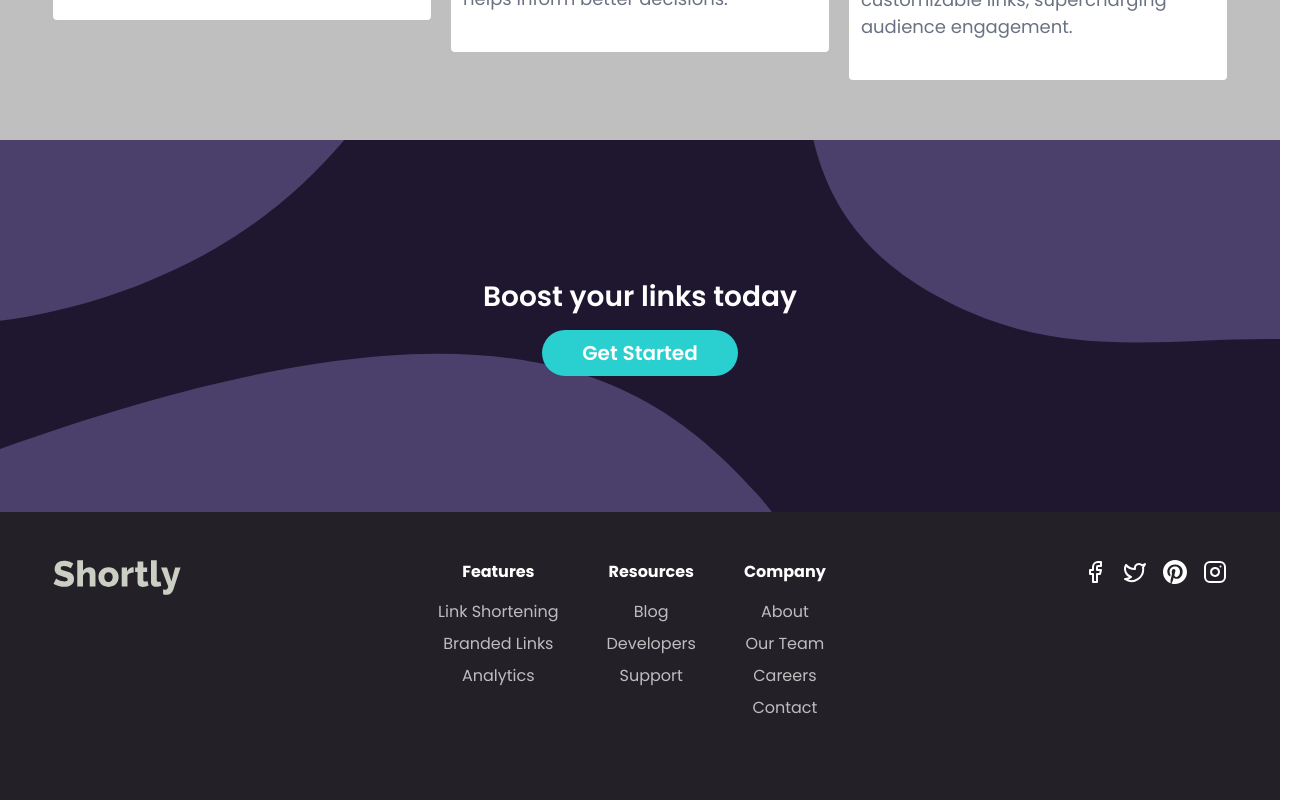
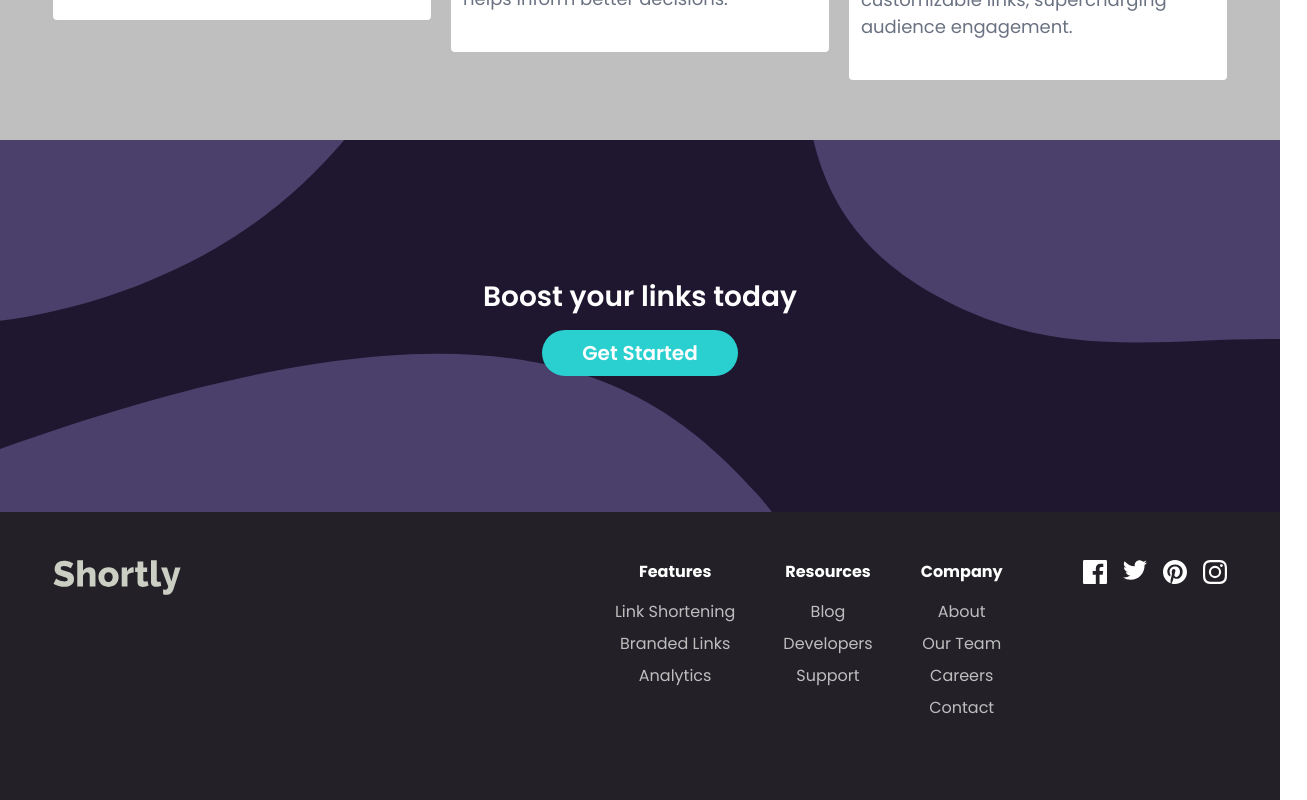
Before and after one commit to skrillzofficial/URL-shortening-API, a React (Vite) app: page / in a window 1280 px wide. Shown: the part 1163-1963 px from the top of the page, 1307 px wide, since content can reach past the window. Built offline with nearby package versions, Linux system fonts and the light colour scheme.

Commit message:
issue 1-4 fixed

```diff
--- a/src/Components/Footer.jsx
+++ b/src/Components/Footer.jsx
@@ -2,6 +2,9 @@ import React from 'react';
 import { Facebook, Twitter, Instagram,} from 'lucide-react';
 import logo from "../assets/images/logo.svg";
 import pininterest from "../assets/images/icon-pinterest.svg"
+import facebook from "../assets/images/icon-facebook.svg"
+import twitter from "../assets/images/icon-twitter.svg"
+import instagram from "../assets/images/icon-instagram.svg"
 
 const Footer = () => {
   return (
@@ -13,15 +16,18 @@ const Footer = () => {
           <img src={logo} alt="Logo" className="w-32 invert"/>
         </div>
 
-        {/* Middle links section */}
-        <div className="flex flex-col  md:flex-row gap-12 mb-8 ">
+
+       {/* Div for social and icons */}
+       <div className='flex flex-col md:flex-row items-start md:justify-between md:gap-10 lg:gap-20'>
+         {/* Middle links section */}
+        <div className="flex flex-col  md:flex-row gap-10 lg:gap-12 mb-8  ">
           {/* Features Column */}
           <div>
             <h3 className="text-white font-bold mb-4">Features</h3>
             <div className="flex flex-col opacity-70 gap-2">
-              <a href="#" className="text-white md:hover:text-[hsl(180,66%,49%)]">Link Shortening</a>
-              <a href="#" className="text-white md:hover:text-[hsl(180,66%,49%)]">Branded Links</a>
-              <a href="#" className="text-white md:hover:text-[hsl(180,66%,49%)]">Analytics</a>
+              <a href="#" className="text-white pointer-events-none  md:hover:text-[hsl(180,66%,49%)]">Link Shortening</a>
+              <a href="#" className="text-white pointer-events-none  md:hover:text-[hsl(180,66%,49%)]">Branded Links</a>
+              <a href="#" className="text-white pointer-events-none  md:hover:text-[hsl(180,66%,49%)]">Analytics</a>
             </div>
           </div>
 
@@ -29,9 +35,9 @@ const Footer = () => {
           <div>
             <h3 className="text-white font-bold mb-4">Resources</h3>
             <div className="flex flex-col opacity-70 gap-2">
-              <a href="#" className="text-white md:hover:text-[hsl(180,66%,49%)]">Blog</a>
-              <a href="#" className="text-white md:hover:text-[hsl(180,66%,49%)]">Developers</a>
-              <a href="#" className="text-white md:hover:text-[hsl(180,66%,49%)]">Support</a>
+              <a href="#" className="text-white pointer-events-none  md:hover:text-[hsl(180,66%,49%)]">Blog</a>
+              <a href="#" className="text-white pointer-events-none  md:hover:text-[hsl(180,66%,49%)]">Developers</a>
+              <a href="#" className="text-white pointer-events-none  md:hover:text-[hsl(180,66%,49%)]">Support</a>
             </div>
           </div>
 
@@ -39,29 +45,32 @@ const Footer = () => {
           <div>
             <h3 className="text-white font-bold mb-4">Company</h3>
             <div className="flex flex-col opacity-70 gap-2">
-              <a href="#" className="text-white md:hover:text-[hsl(180,66%,49%)]">About</a>
-              <a href="#" className="text-white md:hover:text-[hsl(180,66%,49%)]">Our Team</a>
-              <a href="#" className="text-white md:hover:text-[hsl(180,66%,49%)]">Careers</a>
-              <a href="#" className="text-white md:hover:text-[hsl(180,66%,49%)]">Contact</a>
+              <a href="#" className="text-white pointer-events-none  md:hover:text-[hsl(180,66%,49%)]">About</a>
+              <a href="#" className="text-white pointer-events-none  md:hover:text-[hsl(180,66%,49%)]">Our Team</a>
+              <a href="#" className="text-white pointer-events-none  md:hover:text-[hsl(180,66%,49%)]">Careers</a>
+              <a href="#" className="text-white pointer-events-none  md:hover:text-[hsl(180,66%,49%)]">Contact</a>
             </div>
           </div>
         </div>
 
         {/* Social icons on the right */}
         <div className="flex gap-4">
-          <a href="#" className="text-white hover:md:hover:text-[hsl(180,66%,49%)]">
-            <Facebook size={24} />
+          <a href="#" className="text-white pointer-events-none  hover:md:hover:text-[hsl(180,66%,49%)]">
+           <img src={facebook} alt="pininterest logo" width={24} />
           </a>
-          <a href="#" className="text-white md:hover:text-[hsl(180,66%,49%)]">
-            <Twitter size={24} />
+          <a href="#" className="text-white pointer-events-none  md:hover:text-[hsl(180,66%,49%)]">
+            <img src={twitter} alt="pininterest logo" width={24} />
           </a>
-          <a href="#" className="text-white md:hover:text-[hsl(180,66%,49%)]">
+          <a href="#" className="text-white pointer-events-none  md:hover:text-[hsl(180,66%,49%)]">
             <img src={pininterest} alt="pininterest logo" width={24} />
           </a>
-          <a href="#" className="text-white md:hover:text-[hsl(180,66%,49%)]">
-            <Instagram size={24} />
+          <a href="#" className="text-white pointer-events-none  md:hover:text-[hsl(180,66%,49%)]">
+            <img src={instagram} alt="pininterest logo" width={24} />
           </a>
         </div>
+       </div>
+
+
       </div>
     </footer>
   );
--- a/src/Components/Hero.jsx
+++ b/src/Components/Hero.jsx
@@ -17,7 +17,7 @@ const Hero = () => {
             </p>
           </div>
           <div>
-            <button className="bg-[hsl(180,66%,49%)] cursor-pointer hover:opacity-70 text-white font-bold py-3 px-8 rounded-full transition-opacity">
+            <button disabled className="bg-[hsl(180,66%,49%)] cursor-pointer pointer-events-none  hover:opacity-70 text-white font-bold py-3 px-8 rounded-full transition-opacity">
               Get Started
             </button>
           </div>
@@ -34,7 +34,7 @@ const Hero = () => {
           <img
             src={Illustration}
             alt="Person working on computer"
-            className="w-full min-w-[500px] overflow-hidden relative left-20 hidden md:flex md:max-w-none ml-auto"
+            className="w-[600px] overflow-hidden left-0 hidden md:flex  ml-auto"
           />
         </div>
       </div>
--- a/src/Components/Links.jsx
+++ b/src/Components/Links.jsx
@@ -89,7 +89,7 @@ const Links = () => {
     <div className="pt-8 bg-[hsl(0,0%,75%)] mt-25">
       <div className="container mx-auto w-11/12 space-y-10 py-10 relative">
         {/* URL Shortener Form */}
-        <div className="p-5 Boostinputs bg-[hsl(257,27%,26%)] rounded-md absolute top-[-8%] left-[50%] -translate-x-1/2 w-full">
+        <div className="p-8 md:p-5 Boostinputs bg-[hsl(257,27%,26%)] rounded-md absolute top-[-8%] left-[50%] -translate-x-1/2 w-full">
           <form
             onSubmit={handleSubmit}
             className="flex  md:flex-row flex-col gap-3"
@@ -124,7 +124,7 @@ const Links = () => {
         {shortenedLinks.map((link, index) => (
           <div
             key={link.id}
-            className="p-2 flex flex-col md:flex-row justify-between items-center bg-white mt-5 md:mt-3 rounded-md"
+            className="p-4 md:p-2 flex flex-col md:flex-row justify-between items-center bg-white mt-5 md:mt-3 rounded-md"
           >
             <p className="px-3 py-1 truncate w-[80%]">{link.original}</p>
             <div className="border md:hidden border-gray-300 w-full"></div>
@@ -223,7 +223,7 @@ const Links = () => {
         <div className=" text-white text-center container mx-auto w-11/12 font-semibold py-18 space-y-2">
           <div className="container space-y-3 py-16">
             <h2 className="text-[28px]">Boost your links today</h2>
-            <button className="bg-[hsl(180,66%,49%)] cursor-pointer py-2 px-10 rounded-full text-[20px] hover:bg-[hsl(180,66%,69%)]">
+            <button disabled className="bg-[hsl(180,66%,49%)] cursor-pointer pointer-events-none  py-2 px-10 rounded-full text-[20px] hover:bg-[hsl(180,66%,69%)]">
               Get Started
             </button>
           </div>
```
Also changed, not shown: src/Components/Nav.jsx (+5 -5 lines).
